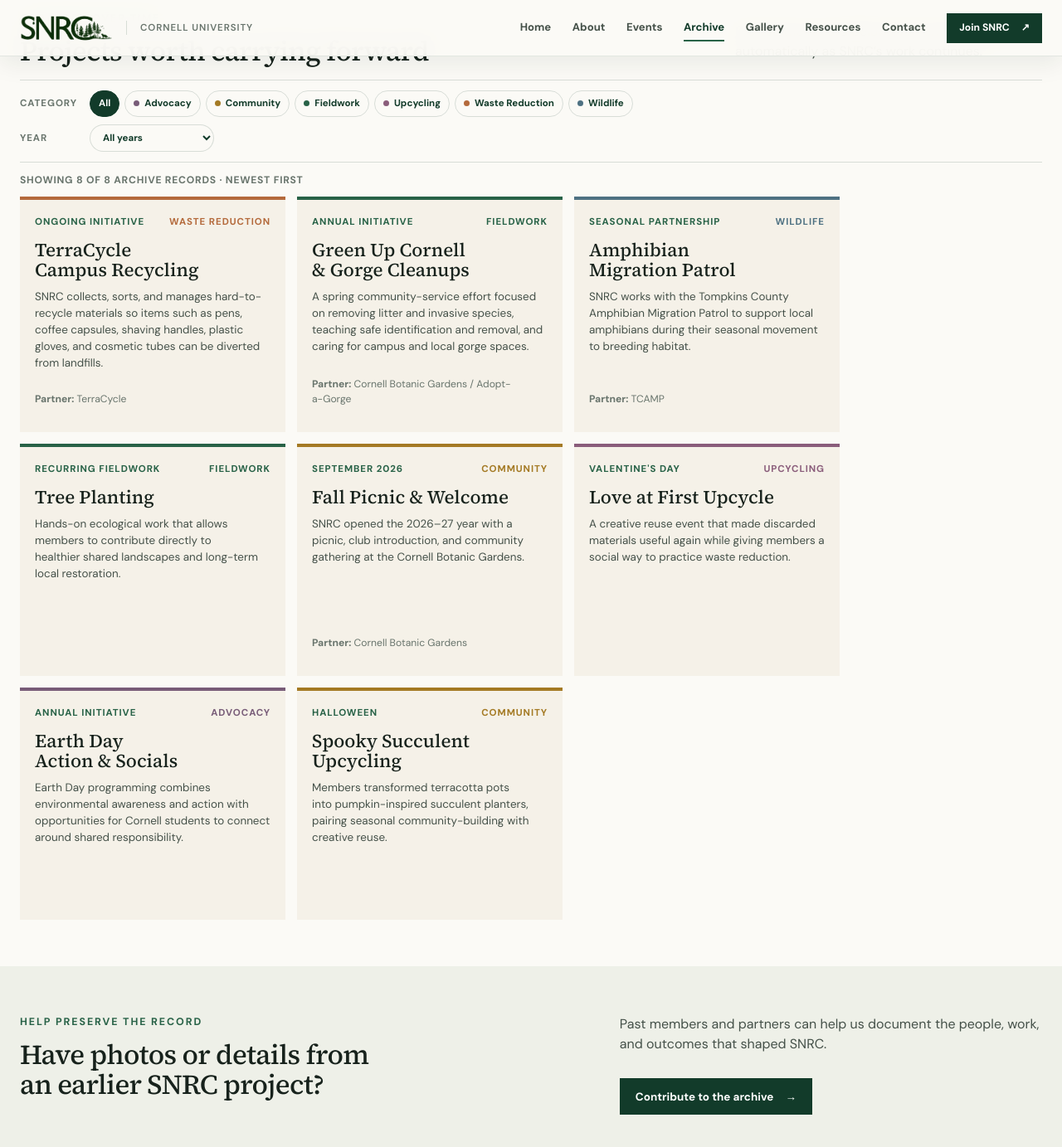
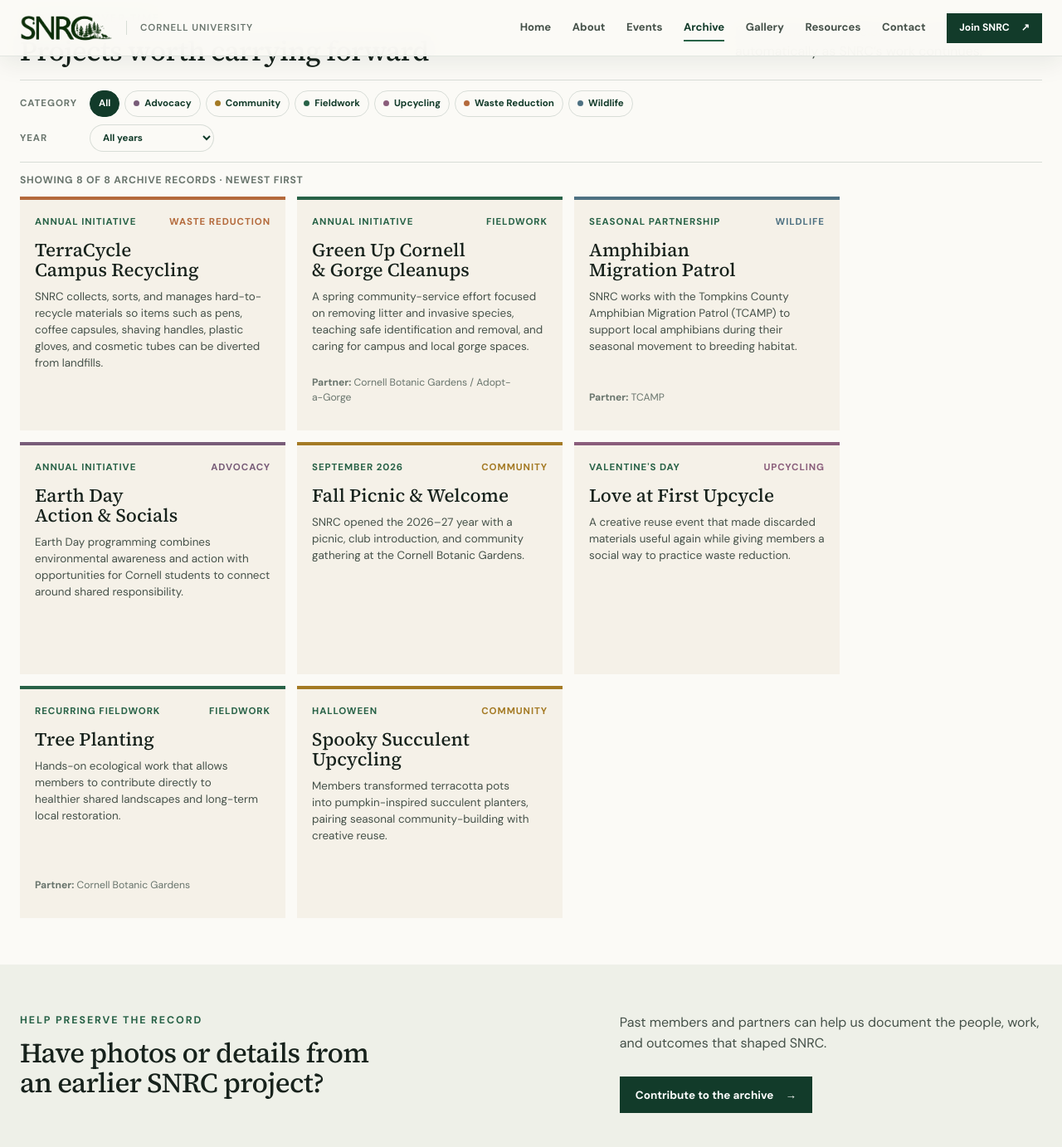
Before and after one commit to cornellsnrc/cornellsnrc.github.io, a Jekyll site: the page built from archive.html, in a window 1280 px wide and 1400 px high, scrolled down 370 px. Shown: the top 1383 px of the window at 83% size. Built offline with Jekyll 4.4.1, drawn with Linux system fonts in a browser that asks for light colours.

Commit message:
archives update

```diff
--- a/_data/archive.yml
+++ b/_data/archive.yml
@@ -15,15 +15,15 @@
     period: September 2026
     category: community
     description: SNRC opened the 2026–27 year with a picnic, club introduction, and community gathering at the Cornell Botanic Gardens.
-    partner: Cornell Botanic Gardens
+    partner: ""
     link: ""
 
   - title: TerraCycle Campus Recycling
     year: Ongoing
-    period: Ongoing initiative
+    period: Annual initiative
     category: waste_reduction
     description: SNRC collects, sorts, and manages hard-to-recycle materials so items such as pens, coffee capsules, shaving handles, plastic gloves, and cosmetic tubes can be diverted from landfills.
-    partner: TerraCycle
+    partner: ""
     link: ""
 
   - title: Green Up Cornell & Gorge Cleanups
@@ -38,12 +38,12 @@
     year: Ongoing
     period: Seasonal partnership
     category: wildlife
-    description: SNRC works with the Tompkins County Amphibian Migration Patrol to support local amphibians during their seasonal movement to breeding habitat.
+    description: SNRC works with the Tompkins County Amphibian Migration Patrol (TCAMP) to support local amphibians during their seasonal movement to breeding habitat.
     partner: TCAMP
     link: ""
 
   - title: Love at First Upcycle
-    year: Legacy
+    year: 2026
     period: Valentine's Day
     category: upcycling
     description: A creative reuse event that made discarded materials useful again while giving members a social way to practice waste reduction.
@@ -51,7 +51,7 @@
     link: ""
 
   - title: Earth Day Action & Socials
-    year: Legacy
+    year: Ongoing
     period: Annual initiative
     category: advocacy
     description: Earth Day programming combines environmental awareness and action with opportunities for Cornell students to connect around shared responsibility.
@@ -59,15 +59,15 @@
     link: ""
 
   - title: Tree Planting
-    year: Ongoing
+    year: 2026
     period: Recurring fieldwork
     category: fieldwork
     description: Hands-on ecological work that allows members to contribute directly to healthier shared landscapes and long-term local restoration.
-    partner: ""
+    partner: Cornell Botanic Gardens
     link: ""
 
   - title: Spooky Succulent Upcycling
-    year: Legacy
+    year: 2026
     period: Halloween
     category: community
     description: Members transformed terracotta pots into pumpkin-inspired succulent planters, pairing seasonal community-building with creative reuse.
```
